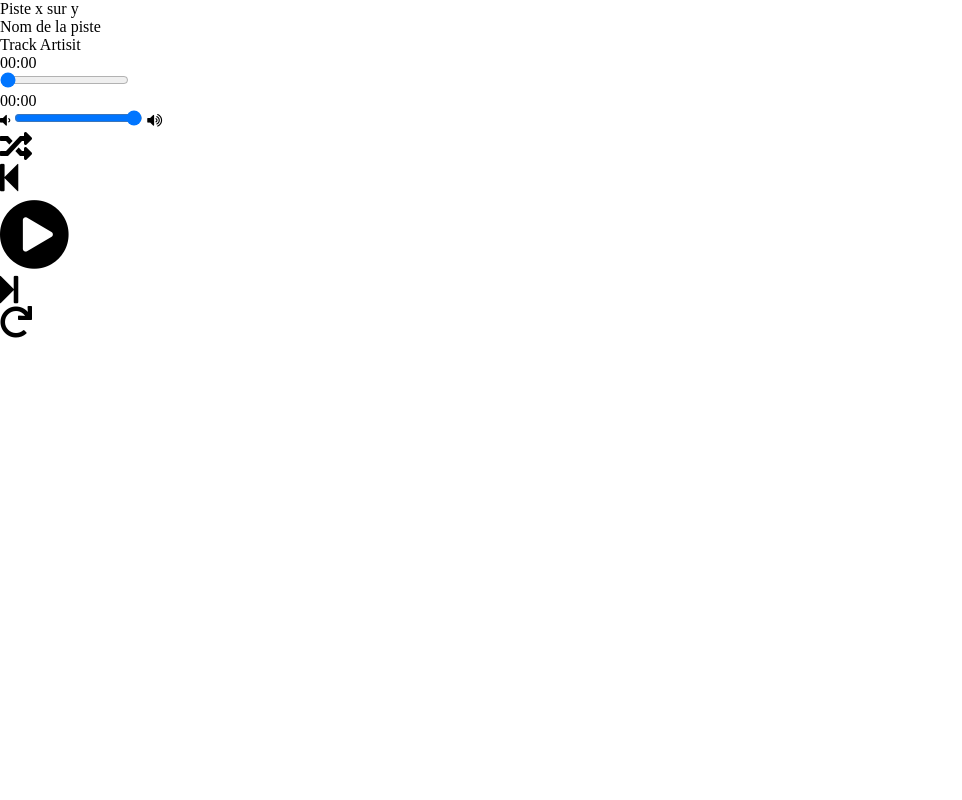
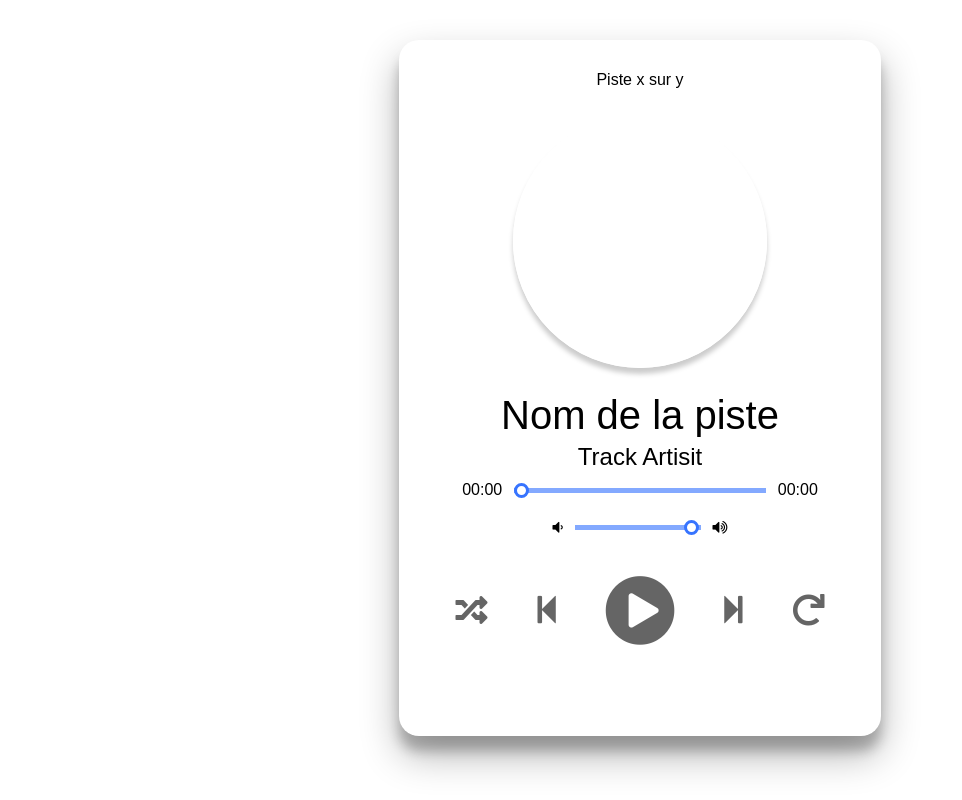
Before and after one commit to jonathan-fv/2---JS-Music-Player, a plain HTML site: page index.html in a window 1280 px wide. Shown: the whole page, without its empty margins (0-962 px from the left). Drawn offline with Linux system fonts and the light colour scheme.

Commit message:
add css code

```diff
--- a/sources/css/style.css
+++ b/sources/css/style.css
@@ -1,5 +1,182 @@
-* {
-	margin: 0px;
-	padding: 0px;
-	box-sizing: border-box;
+body{
+	font-family: Arial, Helvetica, sans-serif;
 }
+.player{
+	height: 95vh;
+	display: flex;
+	align-items: center;
+	flex-direction: column;
+	justify-content: center;
+}
+.wrapper{
+	border: 1px solid transparent;
+	padding: 30px;
+	border-radius: 20px;
+	box-shadow: rgba(0, 0, 0, .3) 0px 19px 38px, rgba(0, 0, 0, .22) 0px 15px 12px;
+}
+.details{
+	display: flex;
+	align-items: center;
+	flex-direction: column;
+	justify-content: center;
+}
+.track-art{
+	margin: 25px;
+	height: 250px;
+	width: 250px;
+	border: 2px solid #fff;
+	background-size: cover;
+	background-position: center;
+	border-radius: 50%;
+	box-shadow: 0px 6px 5px #ccc;
+		-moz-box-shadow: 0px 6px 5px #ccc;
+			-webkit-box-shadow: 0px 6px 5px #ccc;
+	border-radius: 190px;
+	-moz-border-radius : 190px;
+			-webkit-border-radius: 190px;
+}
+.now-playing{
+	font-size: 1rem;
+}
+.track-name{
+	font-size: 2.5rem;
+}
+.track-artist{
+	margin-top: 5px;
+	font-size: 1.5rem;
+}
+.buttons{
+	display: flex;
+	flex-direction: row;
+	align-items: center;
+	margin-bottom: 30px;
+}
+.active{
+	color: black;
+}
+.repeat-track,
+.random-track,
+.playpause-track,
+.prev-track,
+.next-track{
+	padding: 25px;
+	opacity: 0.6;
+	transition: opacity .2s;
+}
+.repeat-track:hover,
+.random-track:hover,
+.playpause-track:hover,
+.prev-track:hover,
+.next-track:hover{
+	opacity: 1.0;
+}
+.slider-container{
+	display: flex;
+	justify-content: center;
+	align-items: center;
+}
+.seek_slider,
+.volume_slider{
+    appearance: none;
+		-webkit-appearance: none;
+    		-moz-appearance: none;
+    height: 5px;
+    background: #83a9ff;
+    transition: opacity .2s;
+		-webkit-transition: .2s;
+}
+.seek_slider::-webkit-slider-thumb,
+.volume_slider::-webkit-slider-thumb{
+	appearance: none;
+		-webkit-appearance: none;
+    		-moz-appearance: none;
+	width: 15px;
+	height: 15px;
+	background: #fff;
+	border: 3px solid #3774ff;
+	cursor: pointer;
+	border-radius: 100%;
+}
+.seek_slider:hover,
+.volume_slider:hover{
+	opacity: 1.0;
+}
+.seek_slider{
+	width: 60%;
+}
+.volume_slider{
+	width: 30%;
+}
+.current-time,
+.total-duration{
+	padding: 10px;
+}
+i.fa-volume-down,
+i.fa-volume-up{
+	padding: 10px;
+}
+i,
+i.fa-play-circle
+i.fa-pause-circle,
+i.fa-step-forward,
+i.fa-step-backward{
+	cursor: pointer;
+}
+.randomActive{
+	color: #000;
+}
+.rotate{
+	animation: rotation 8s infinite linear;
+}
+@keyframes rotation{
+	from{
+		transform: rotate(0deg);
+	}
+	to{
+		transform: rotate(359deg);
+	}
+}
+.loader{
+	height: 70px;
+	display: flex;
+	justify-content: center;
+	align-items: center;
+}
+.loader .stroke{
+	background: #f1f1f1;
+	height: 150%;
+	width: 10px;
+	border-radius: 50px;
+	margin: 0 50px;
+	animation: animate 1.4s linear infinite;
+}
+@keyframes animate {
+	50%{
+		height: 20%;
+		background: #4286f4;
+	}
+	100%{
+		height: 100%;
+	}
+}
+.stroke:nth-child(1){
+	animation-delay: 0s;
+}
+.stroke:nth-child(2){
+	animation-delay: 0.3s;
+}
+.stroke:nth-child(3){
+	animation-delay: 0.6s;
+}
+.stroke:nth-child(4){
+	animation-delay: 0.9s;
+}
+.stroke:nth-child(5){
+	animation-delay: 0.6s;
+}
+.stroke:nth-child(6){
+	animation-delay: 0.3s;
+}
+.stroke:nth-child(7){
+	animation-delay: 0s;
+}
```
